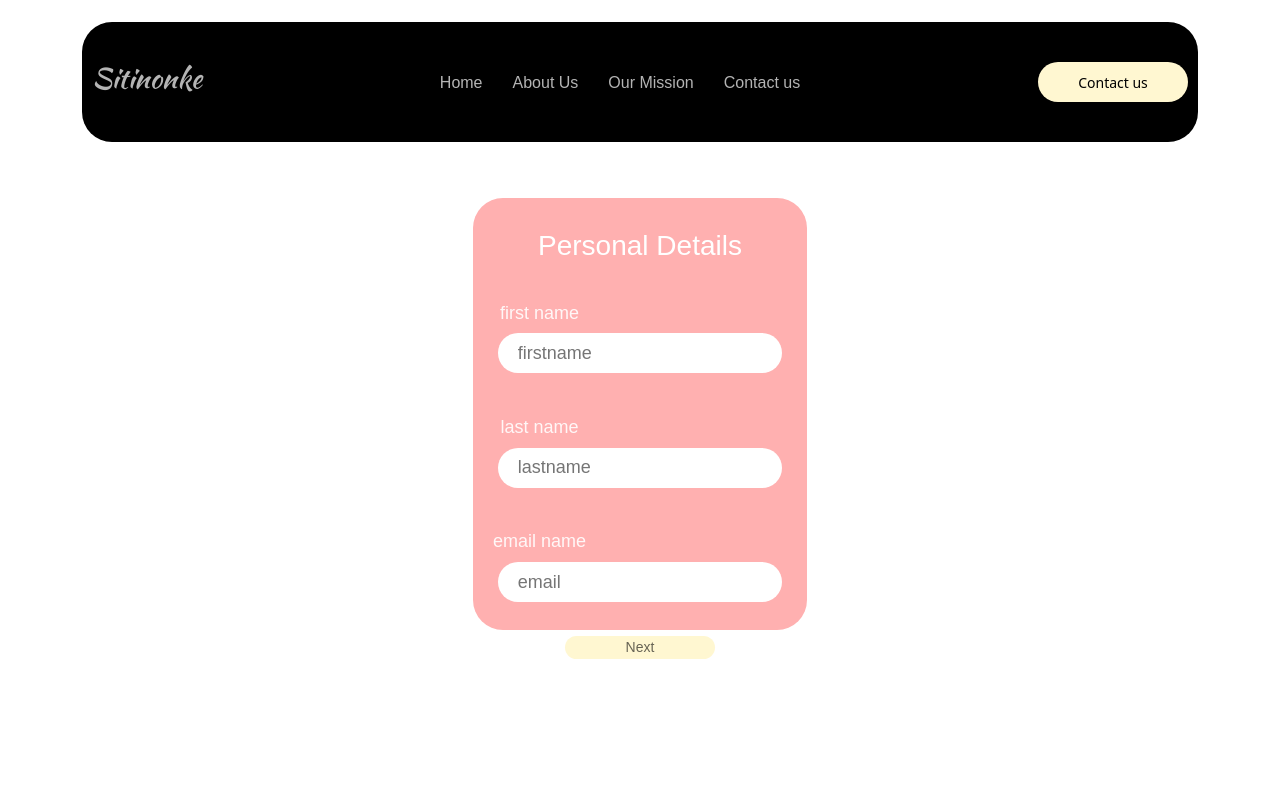
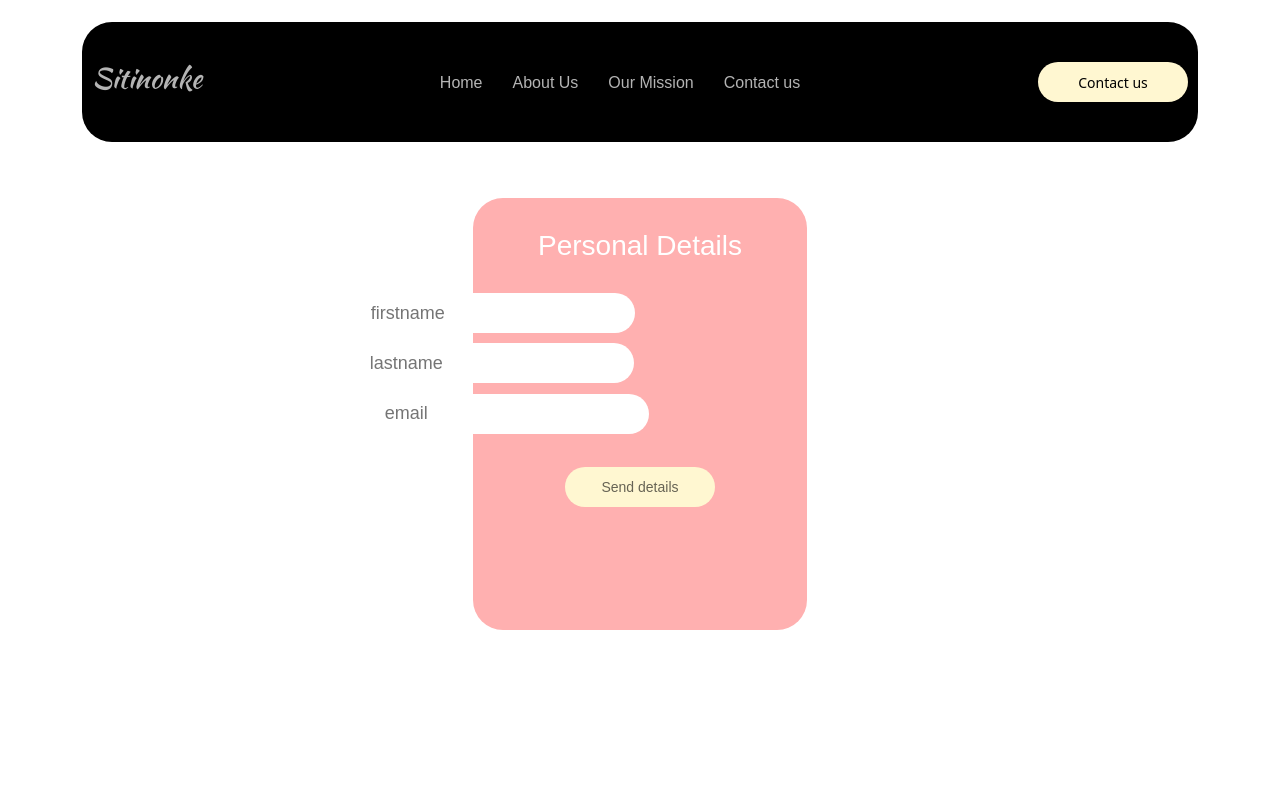
Before and after one commit to siyabongasamkelo/npo, a React (Create React App) app in the folder client/organization/: page /donate in a window 1280 px wide. Shown: the top 800 px of the page. Built offline with nearby package versions, Linux system fonts and the light colour scheme; a web font is replaced by a local one.

Commit message:
sending user info to server to make payment button

```diff
--- a/client/organization/src/components/DonationForm.js
+++ b/client/organization/src/components/DonationForm.js
@@ -5,8 +5,12 @@ import { useFormik } from "formik";
 import { personalDetails } from "../validations/PersonalDetails";
 import axios from "axios";
 import { toast } from "react-toastify";
+import { useState } from "react";
+import Spinner from "react-bootstrap/Spinner";
 
 const DonationForm = () => {
+  const [loading, setLoading] = useState(false);
+
   const showToastErrorMessage = (message) => {
     toast.error(message);
   };
@@ -18,47 +22,111 @@ const DonationForm = () => {
   const formik = useFormik({
     initialValues: {
       firstname: "",
-      lasttname: "",
+      lastname: "",
       email: "",
     },
     validationSchema: personalDetails,
     onSubmit: async () => {
       try {
+        setLoading(true);
+
         const { lastname } = formik.values;
         const { firstname } = formik.values;
         const { email } = formik.values;
 
-        const url = "http://localhost:5000/send/donation";
+        const url = "http://localhost:5000/donate/payment";
 
         try {
-          axios.post(url, { lastname, firstname, email });
+          const sendUserDetails = await axios.post(url, {
+            lastname,
+            firstname,
+            email,
+          });
+          console.log(sendUserDetails);
+          setLoading(false);
         } catch (err) {
           console.log(err);
           showToastErrorMessage(
             "there was a problem while registering you please try again"
           );
+          setLoading(false);
         }
 
         successToastMessage("user registered successfully");
+        setLoading(true);
       } catch (err) {
         console.log(err.message);
         showToastErrorMessage("Something went wrong please try again later");
+        setLoading(true);
       }
     },
   });
 
   return (
-    <DonationFormWrapper>
+    <DonationFormWrapper onSubmit={formik.handleSubmit}>
       <p>Personal Details</p>
-      <label for="firstname">first name</label>
-      <input type="firstname" id="firstname" placeholder="firstname" />
-      <br></br>
-      <label for="firstname">last name</label>
-      <input type="lastname" id="lastname" placeholder="lastname" />
-      <br></br>
-      <label for="firstname">email name</label>
-      <input type="email" id="email" placeholder="email" />
-      <Button>Next</Button>
+
+      <div>
+        <label for="firstname">first name</label>
+        <input
+          type="firstname"
+          id="firstname"
+          name="firstname"
+          placeholder="firstname"
+          value={formik.values.username}
+          onBlur={formik.handleBlur}
+          onChange={formik.handleChange}
+        />
+        <br></br>
+        {formik.errors.firstname && (
+          <label className="error">{formik.errors.firstname}</label>
+        )}
+      </div>
+
+      <div>
+        <label for="lastname">last name</label>
+        <input
+          type="lastname"
+          id="lastname"
+          name="lastname"
+          placeholder="lastname"
+          value={formik.values.lastname}
+          onBlur={formik.handleBlur}
+          onChange={formik.handleChange}
+        />
+
+        <br></br>
+        {formik.errors.lastname && (
+          <label className="error">{formik.errors.lastname}</label>
+        )}
+      </div>
+
+      <div>
+        <label for="email">email name</label>
+        <input
+          type="email"
+          id="email"
+          name="email"
+          placeholder="email"
+          value={formik.values.email}
+          onBlur={formik.handleBlur}
+          onChange={formik.handleChange}
+        />
+
+        {formik.errors.email && (
+          <label className="error">{formik.errors.email}</label>
+        )}
+      </div>
+      <Button>
+        {loading ? (
+          <div className=" d-flex justify-content-center align-items-center">
+            <Spinner animation="border" role="status" />
+            <span style={{ marginLeft: "10px" }}>sending</span>
+          </div>
+        ) : (
+          "Send details"
+        )}
+      </Button>
     </DonationFormWrapper>
   );
 };
```
